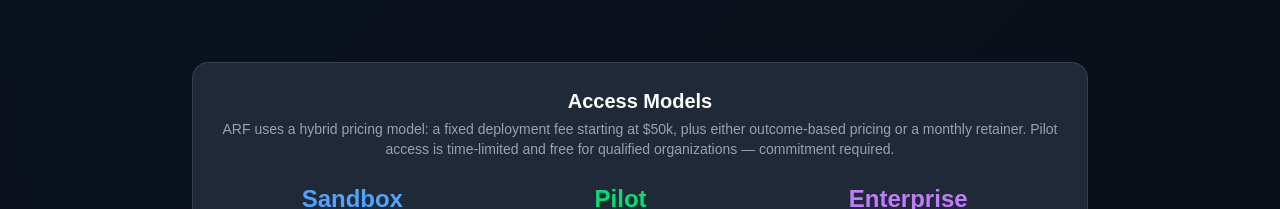
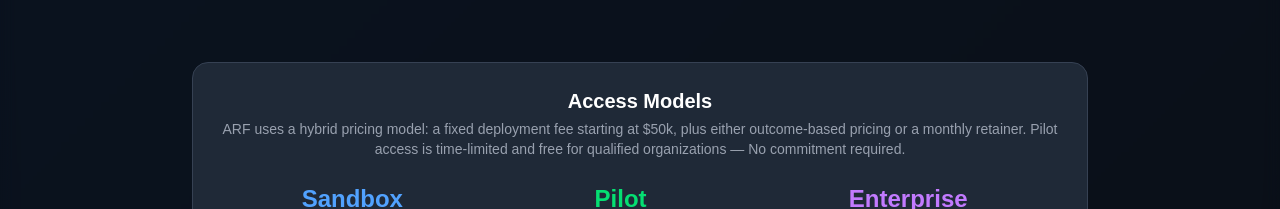
Before and after one commit to arf-foundation/arf-frontend, a Next.js app: page / in a window 1280 px wide. Shown: the part 2626-2835 px from the top of the page. Built offline with nearby package versions, Linux system fonts and the light colour scheme.

Commit message:
Update commitment requirement in pricing model description

```diff
--- a/app/page.tsx
+++ b/app/page.tsx
@@ -583,7 +583,7 @@ export default function LandingPage() {
           <p className="text-sm text-gray-400 text-center mb-6">
             ARF uses a hybrid pricing model: a fixed deployment fee starting at $50k,
             plus either outcome‑based pricing or a monthly retainer. Pilot access is
-            time‑limited and free for qualified organizations — commitment required.
+            time‑limited and free for qualified organizations — No commitment required.
           </p>
           <div className="flex flex-col sm:flex-row justify-center gap-8">
             <div className="text-center">
```
